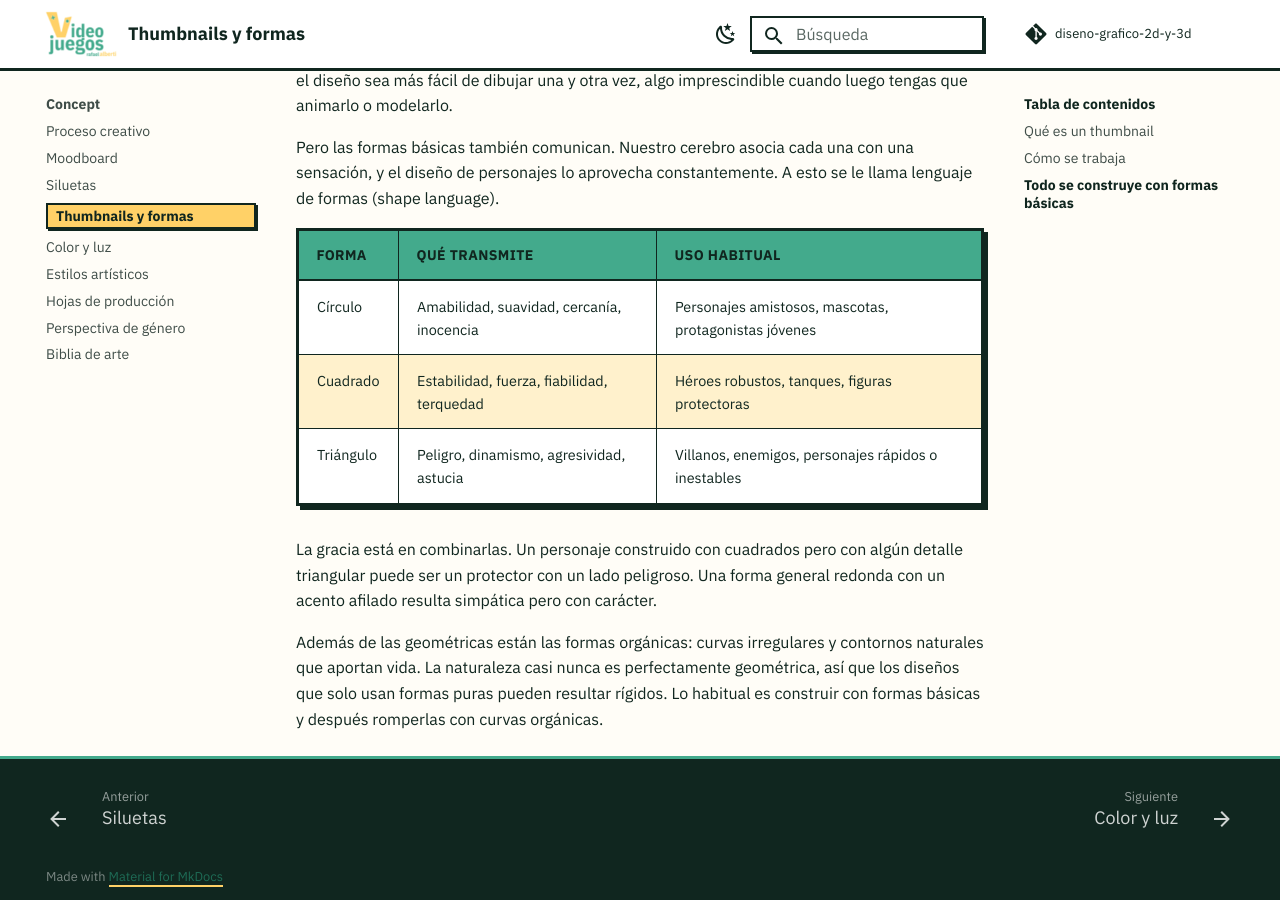
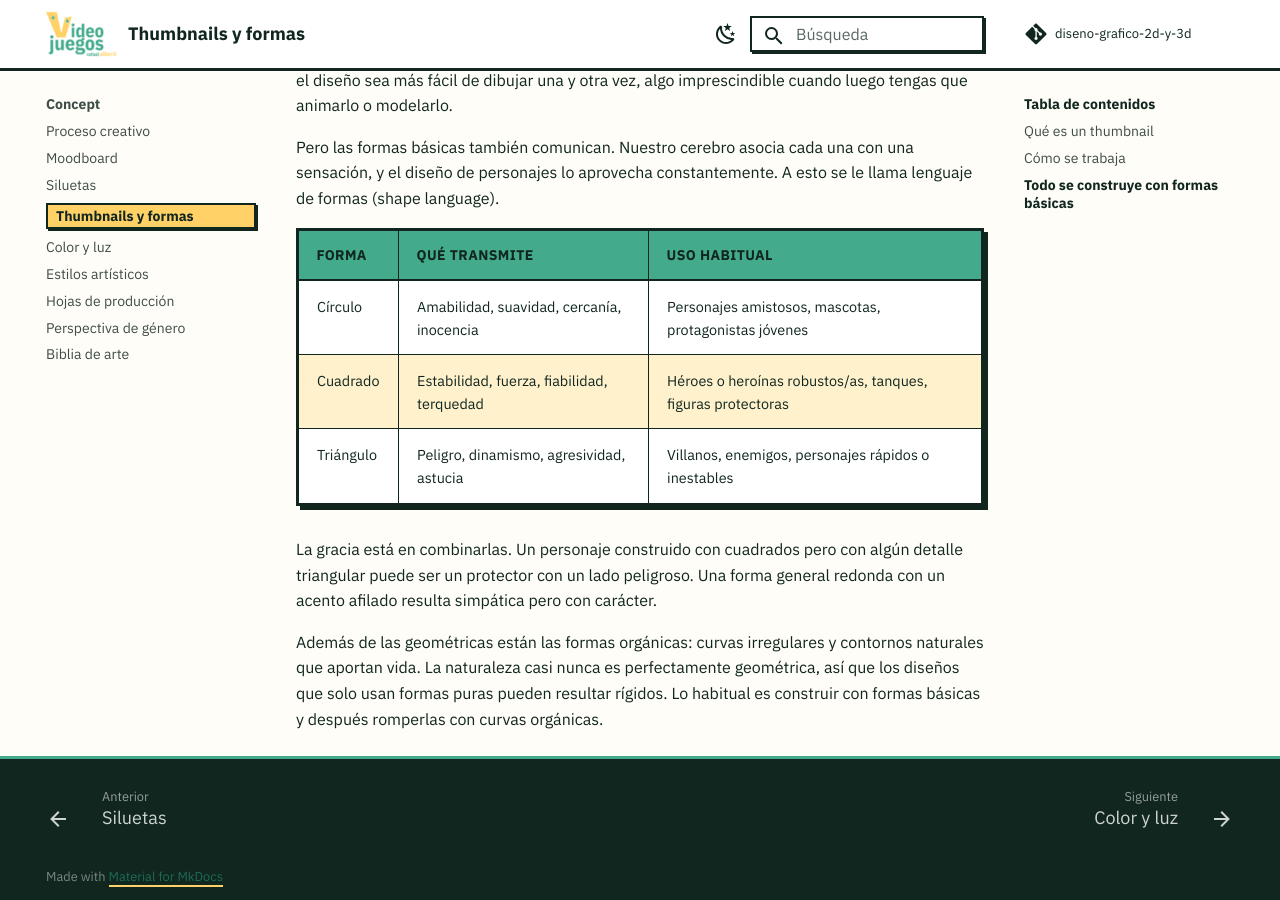
Before and after one commit to envasador/diseno-grafico-2d-y-3d, an MkDocs documentation site: the page built from docs/concept/thumbnails.md, in a window 1280 px wide and 900 px high, scrolled down 1282 px. Built offline with MkDocs 1.6.1 and Material for MkDocs 9.7.7, drawn with Linux system fonts in a browser that asks for light colours; comment, search, counter and statistics services are not loaded.

Commit message:
Arte | 26-27

```diff
--- a/docs/concept/thumbnails.md
+++ b/docs/concept/thumbnails.md
@@ -27,11 +27,11 @@ Cualquier diseño, por complejo que sea, se puede reducir a círculos, cuadrados
 
 Pero las formas básicas también comunican. Nuestro cerebro asocia cada una con una sensación, y el diseño de personajes lo aprovecha constantemente. A esto se le llama lenguaje de formas (shape language).
 
-| Forma | Qué transmite | Uso habitual |
-|---|---|---|
-| Círculo | Amabilidad, suavidad, cercanía, inocencia | Personajes amistosos, mascotas, protagonistas jóvenes |
-| Cuadrado | Estabilidad, fuerza, fiabilidad, terquedad | Héroes robustos, tanques, figuras protectoras |
-| Triángulo | Peligro, dinamismo, agresividad, astucia | Villanos, enemigos, personajes rápidos o inestables |
+| Forma | Qué transmite | Uso habitual                                                |
+|---|---|-------------------------------------------------------------|
+| Círculo | Amabilidad, suavidad, cercanía, inocencia | Personajes amistosos, mascotas, protagonistas jóvenes       |
+| Cuadrado | Estabilidad, fuerza, fiabilidad, terquedad | Héroes o heroínas robustos/as, tanques, figuras protectoras |
+| Triángulo | Peligro, dinamismo, agresividad, astucia | Villanos, enemigos, personajes rápidos o inestables         |
 
 La gracia está en combinarlas. Un personaje construido con cuadrados pero con algún detalle triangular puede ser un protector con un lado peligroso. Una forma general redonda con un acento afilado resulta simpática pero con carácter.
 
```
